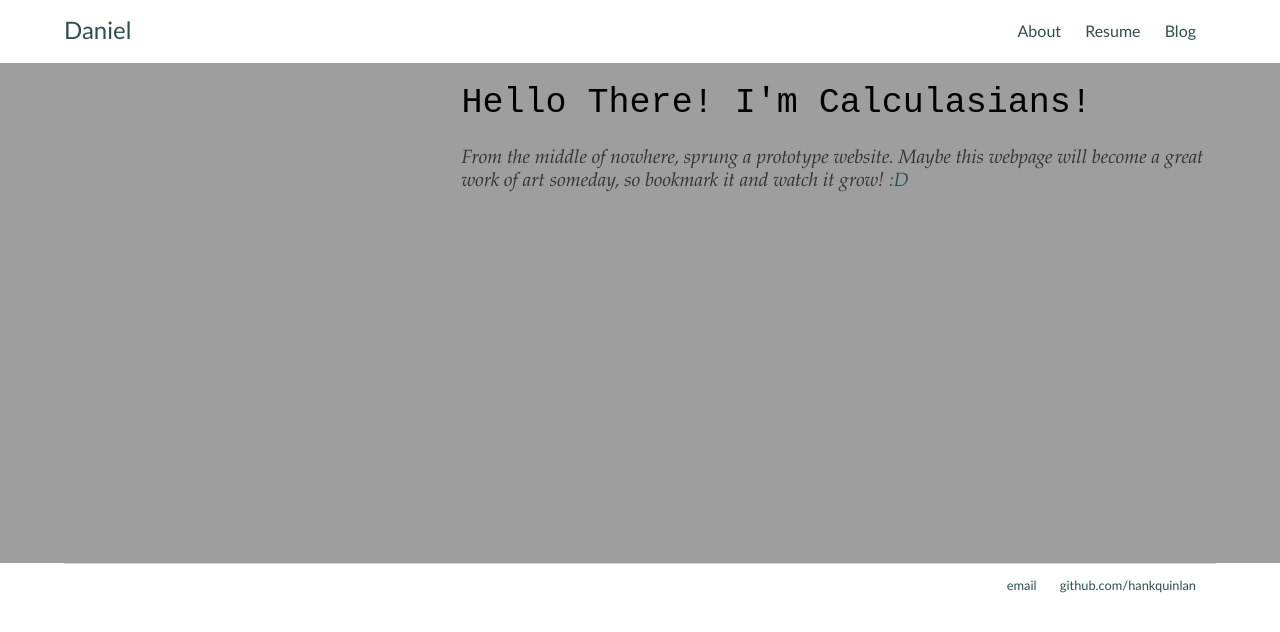
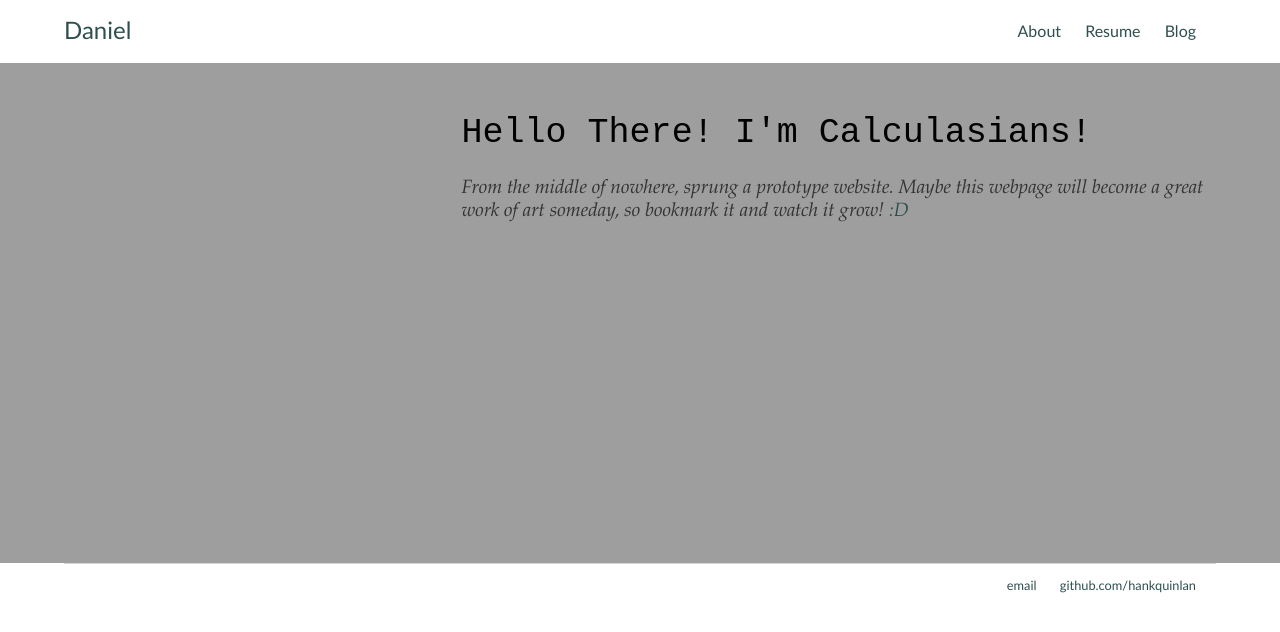
Before and after one commit to Calculasians/calculasians.github.io, a Jekyll site: the page built from index.html, in a window 1280 px wide. Shown: the top 632 px of the page. Built offline with Jekyll 4.4.1, drawn with Linux system fonts in a browser that asks for light colours.

Commit message:
Update main.css

```diff
--- a/css/main.css
+++ b/css/main.css
@@ -77,7 +77,7 @@ h1 {
 .cover-page-text {
     position: relative;
     margin-left: 400px;
-    top: 20px;
+    top: 50px;
 }
 
 .sub-header {
```
